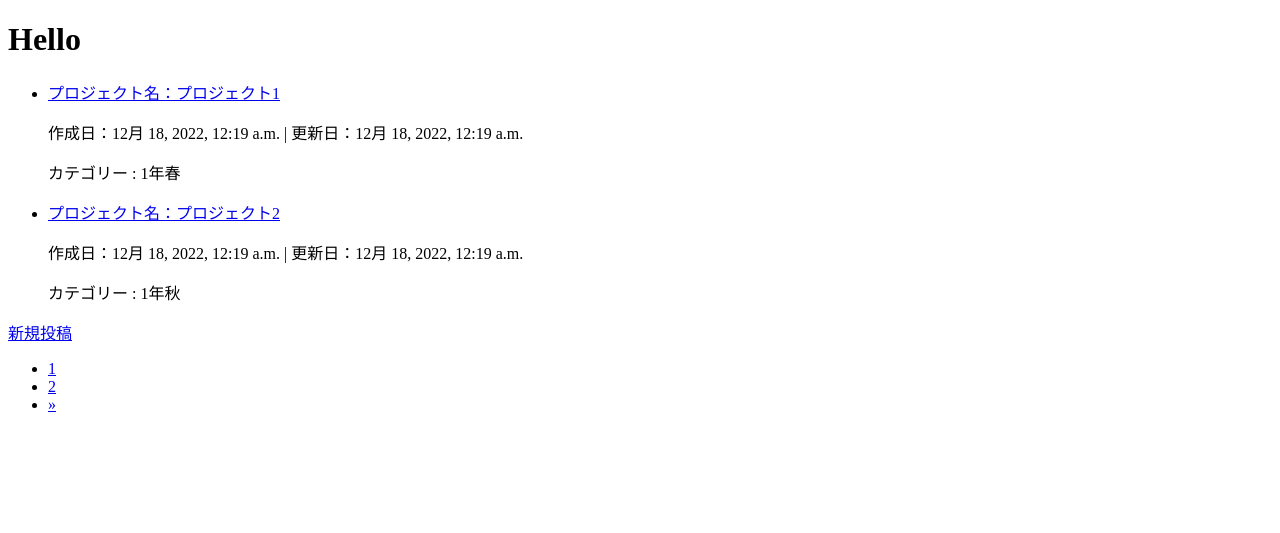
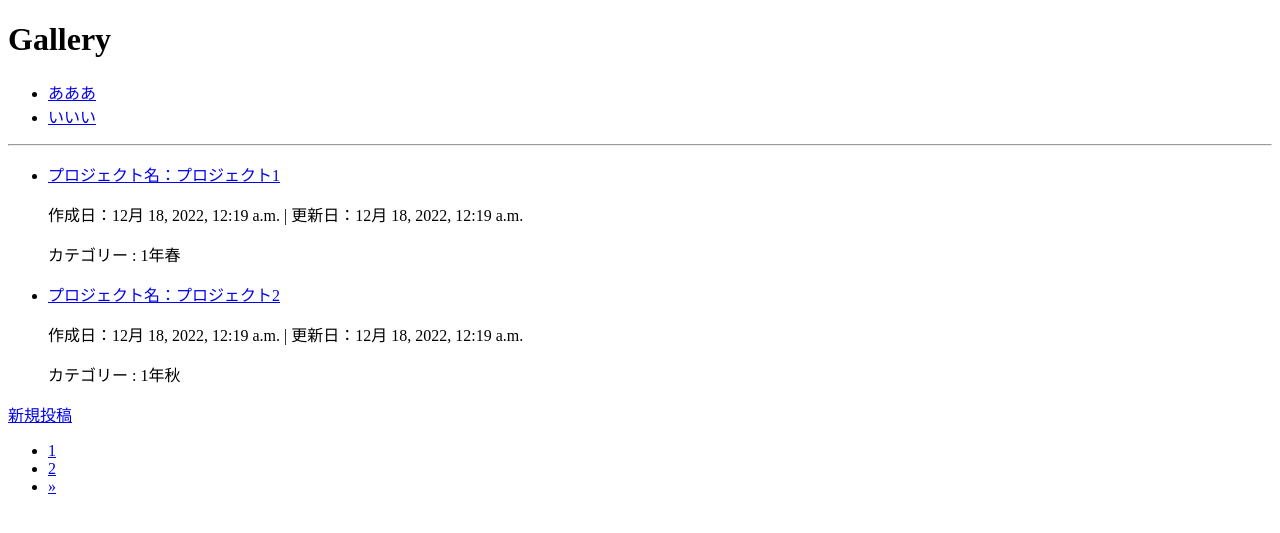
Before and after one commit to unohayato/Django_Project_Gallery, a Django app: page / in a window 1280 px wide. Shown: the top 533 px of the page. Run offline with Django 3.2, Linux system fonts and the light colour scheme; data comes from the database, SQL or seed files in the repository.

Commit message:
header html

```diff
--- a/app/templates/app/post_list.html
+++ b/app/templates/app/post_list.html
@@ -7,7 +7,16 @@
   <title>Sample</title>
 </head>
 <body>
-  <h1>Hello</h1>
+    <header id="header" class="wraper">
+        <h1>Gallery</h1>
+        <nav>
+            <ul>
+                <li><a href="#">あああ</a></li>
+                <li><a href="#">いいい</a></li>
+            </ul>
+        </nav>
+    </header>
+    <hr>
     {% for item in object_list %}
     <ul>
         <li>
```
Lines whose indentation alone changed are shown as unchanged.
